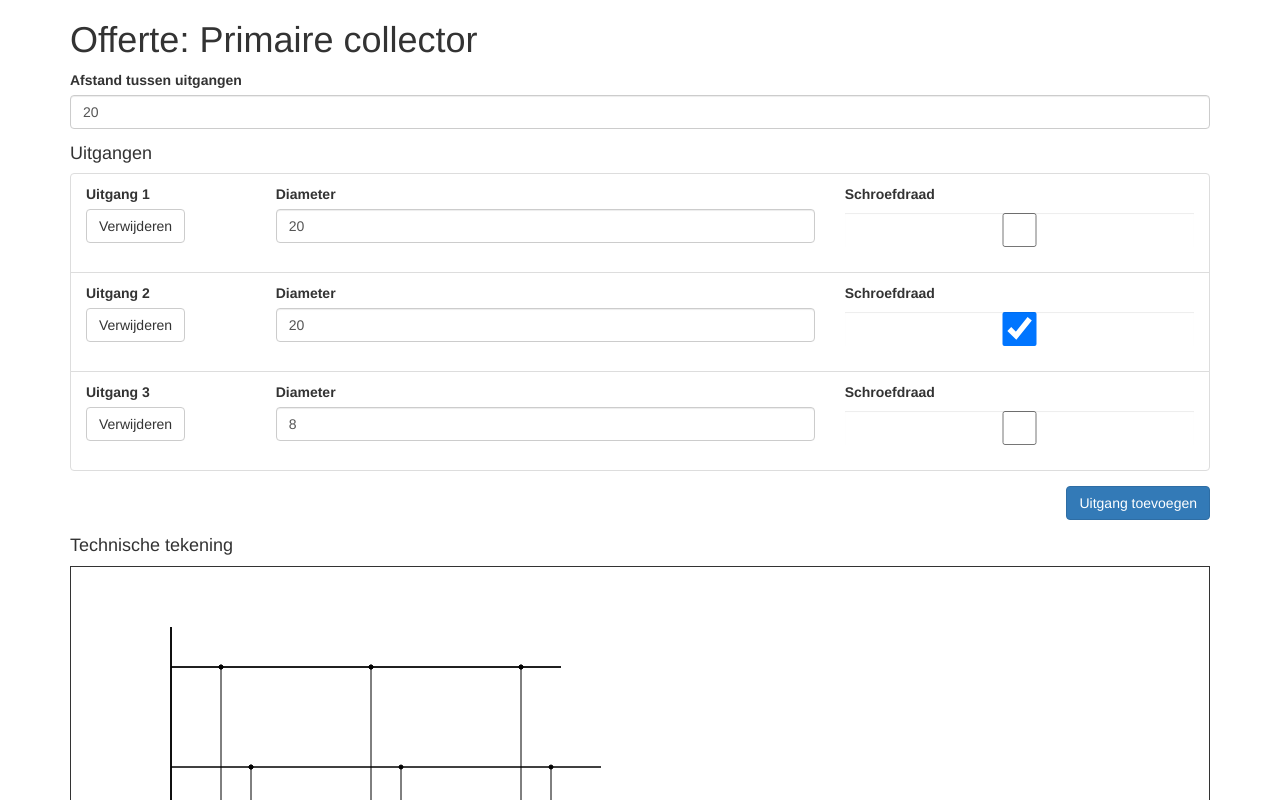
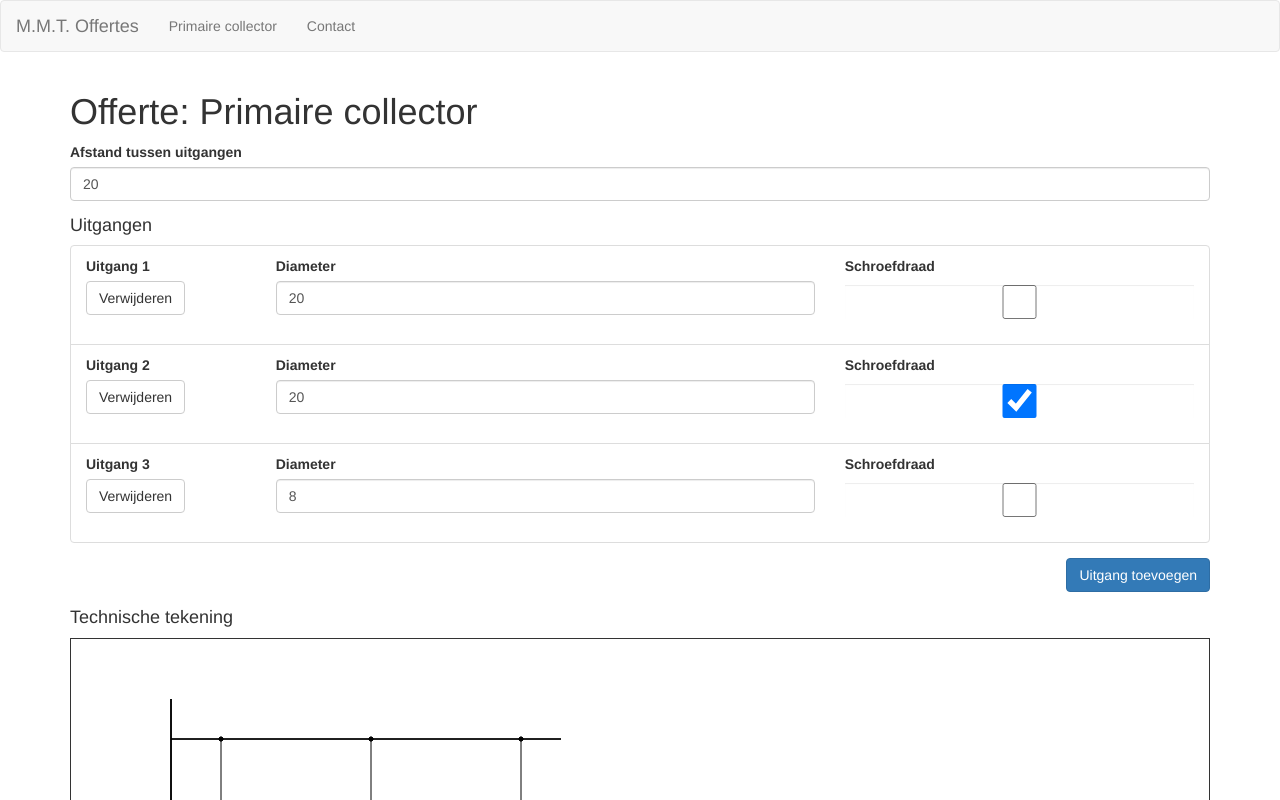
Before and after one commit to fredericwatteyne/mmt-offerte-app, an Angular app: page / in a window 1280 px wide. Shown: the top 800 px of the page. Built offline with nearby package versions, Linux system fonts and the light colour scheme.

Commit message:
Add Navigation using bootstrap

```diff
--- a/package.json
+++ b/package.json
@@ -23,9 +23,11 @@
     "@angular/router": "^4.2.4",
     "@types/greensock": "^1.15.32",
     "body-parser": "^1.18.2",
+    "bootstrap": "^3.3.7",
     "core-js": "^2.4.1",
     "express": "^4.16.1",
     "gsap": "^1.20.2",
+    "jquery": "^3.2.1",
     "rxjs": "^5.4.2",
     "zone.js": "^0.8.14"
   },
--- a/src/app/app.component.html
+++ b/src/app/app.component.html
@@ -1,3 +1,16 @@
+<nav class="navbar navbar-default">
+    <div class="container-fluid">
+        <div class="navbar-header">
+            <a class="navbar-brand" routerLink="/">M.M.T. Offertes</a>
+        </div>
+        <div class="collapse navbar-collapse" id="bs-example-navbar-collapse-1">
+            <ul class="nav navbar-nav">
+                <li><a routerLink="/">Primaire collector</a></li>
+                <li><a routerLink="/contact">Contact</a></li>
+            </ul>
+        </div>
+    </div>
+</nav>
 <div class="container">
-    <app-primaire-collector></app-primaire-collector>
+    <router-outlet></router-outlet>
 </div>
--- a/src/app/app.module.ts
+++ b/src/app/app.module.ts
@@ -1,18 +1,27 @@
 import { BrowserModule } from '@angular/platform-browser';
 import { NgModule } from '@angular/core';
 import { FormsModule } from '@angular/forms';
+import { RouterModule, Routes } from '@angular/router';
 
 import { AppComponent } from './app.component';
 import { PrimaireCollectorComponent } from './components/primaire-collector/primaire-collector.component';
+import { ContactComponent } from './components/contact/contact.component';
+
+const appRoutes: Routes = [
+  { path:'', component:PrimaireCollectorComponent},
+  { path:'contact', component:ContactComponent}
+]
 
 @NgModule({
   declarations: [
     AppComponent,
-    PrimaireCollectorComponent
+    PrimaireCollectorComponent,
+    ContactComponent
   ],
   imports: [
     BrowserModule,
-    FormsModule
+    FormsModule,
+    RouterModule.forRoot(appRoutes)
   ],
   providers: [],
   bootstrap: [AppComponent]
--- /dev/null
+++ b/src/app/components/contact/contact.component.html
@@ -0,0 +1,3 @@
+<p>
+  contact works!
+</p>
--- /dev/null
+++ b/src/app/components/contact/contact.component.ts
@@ -0,0 +1,15 @@
+import { Component, OnInit } from '@angular/core';
+
+@Component({
+  selector: 'app-contact',
+  templateUrl: './contact.component.html',
+  styleUrls: ['./contact.component.css']
+})
+export class ContactComponent implements OnInit {
+
+  constructor() { }
+
+  ngOnInit() {
+  }
+
+}
--- a/src/index.html
+++ b/src/index.html
@@ -1,17 +1,14 @@
 <!doctype html>
-<html lang="en">
+<html>
 
 <head>
     <meta charset="utf-8">
-    <title>MmtOfferteApp</title>
+    <title>Angular Bootstrap Demo</title>
     <base href="/">
-
     <meta name="viewport" content="width=device-width, initial-scale=1">
     <link rel="icon" type="image/x-icon" href="favicon.ico">
 </head>
 
 <body>
-    <app-root></app-root>
+    <app-root>Loading...</app-root>
 </body>
-
-</html>
```
Also changed, not shown: .angular-cli.json, src/app/components/contact/contact.component.css (added), 15 other files (tests, documents, lock files or other folders).
